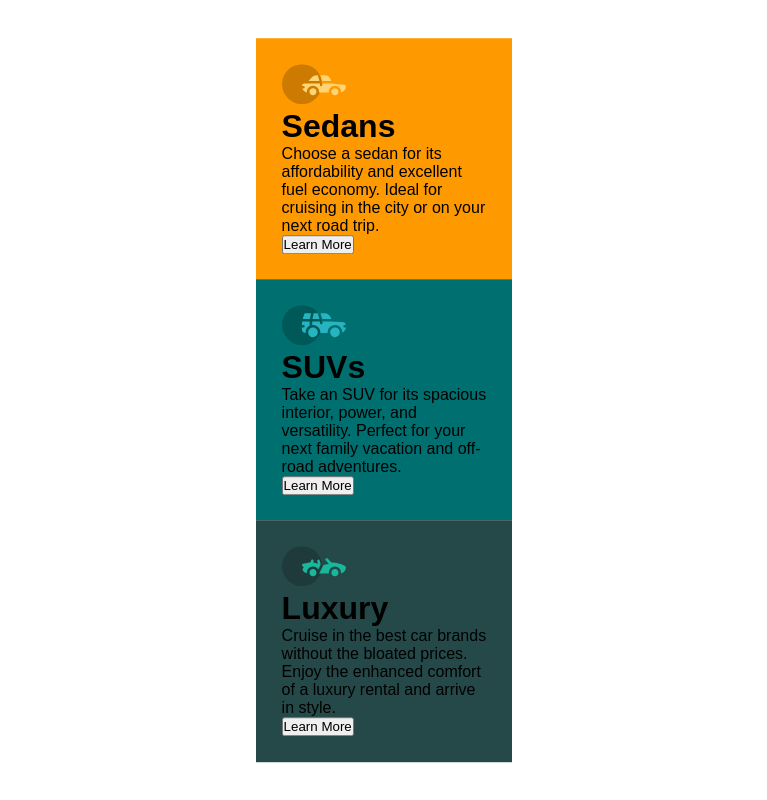
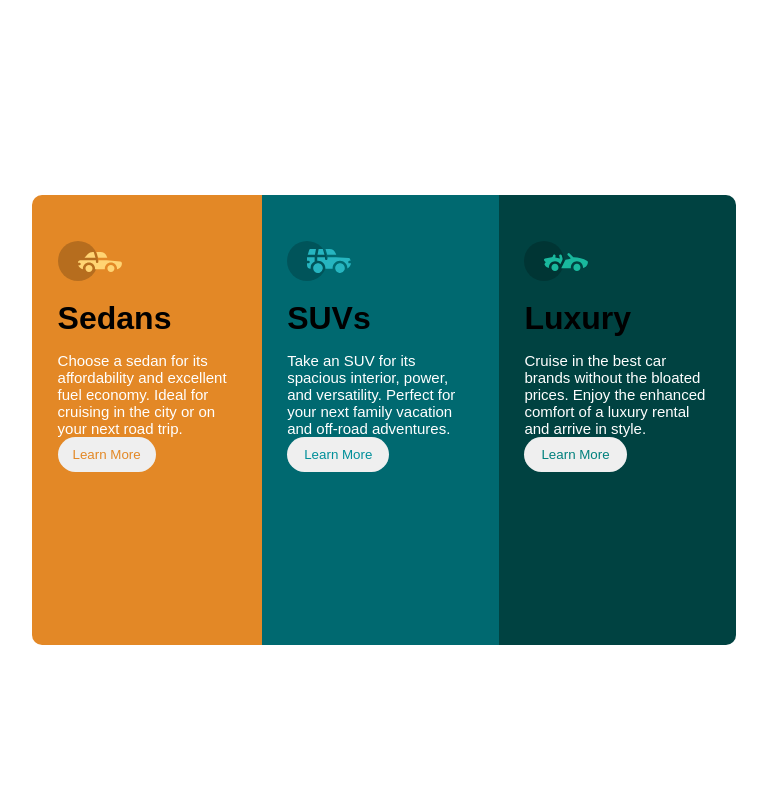
Before and after one commit to KaptainCS3/HTML----CSS, a plain HTML site: page index.html in a window 1280 px wide. Shown: the whole page, without its empty margins (256-1023 px from the left). Drawn offline with Linux system fonts and the light colour scheme.

Commit message:
added another class to the divs and button and alt to the images

```diff
--- a/index.html
+++ b/index.html
@@ -10,23 +10,23 @@
 <body>
     <div class="container">
         <div class="inner">
-        <div class="Sedans div">
-            <img src="./images/icon-sedans.svg" alt="">
+        <div class="div Sedans">
+            <img class="img" src="./images/icon-sedans.svg" alt="Sedans">
             <h1>Sedans</h1>
             <p>Choose a sedan for its affordability and excellent fuel economy. Ideal for cruising in the city or on your next road trip.</p>
-            <button type="button">Learn More</button>
+            <button class="btn sedan" type="button">Learn More</button>
         </div>
-        <div class="SUVs div">
-            <img src="./images/icon-suvs.svg" alt="">
+        <div class="div SUVs">
+            <img class="img" src="./images/icon-suvs.svg" alt="Suvs">
             <h1>SUVs</h1>
             <p>Take an SUV for its spacious interior, power, and versatility. Perfect for your next family vacation and off-road adventures.</p>
-            <button type="button">Learn More</button>
+            <button class="btn suv" type="button">Learn More</button>
         </div>
-        <div class="Luxury div">
-            <img src="./images/icon-luxury.svg" alt="">
+        <div class="div Luxury">
+            <img class="img" src="./images/icon-luxury.svg" alt="Luxury">
             <h1>Luxury</h1>
             <p>Cruise in the best car brands without the bloated prices. Enjoy the enhanced comfort of a luxury rental and arrive in style.</p>
-            <button type="button">Learn More</button>
+            <button class="btn lux" type="button">Learn More</button>
         </div>
     </div>
     </div>
--- a/style.css
+++ b/style.css
@@ -6,36 +6,60 @@
 body{
     font-family: Arial, Helvetica, sans-serif;
 }
-/*
-.container{
-    width: 60%;
+.inner{
+    width: 55%;
     height: 450px;
-    position: absolute;
-    top: 50%;
-    left: 50%;
-    transform: translate(-50%,-50%);
-    box-shadow: 0 6px 20px 0 rgba(0, 0, 0, 0.2),
-                0 6px 20px 0 rgba(0, 0, 0, 0.19);
-}
-*/
-.inner{
-    width: 20%;
-    border-radius: 10px;
+    margin: 20px auto;
+    display: flex;
+    flex-direction: row;
     position: absolute;
     top: 50%;
     left: 50%;
     transform: translate(-50%,-50%);
 }
+.div{
+    padding: 1.6em;
+    margin: 0;
+}
+.img{
+    margin-top: 20px;
+}
+.div h1{
+    margin-top: 15px;
+}
+p{
+   margin-top: 15px;
+   color: hsl(0, 0%, 100%);
+   font-size: 15px;
+}
+.Sedans{
+    background-color: hsl(31, 77%, 52%);
+    border-top-left-radius: 10px;
+    border-bottom-left-radius: 10px;
+}
+.SUVs{
+    background-color: hsl(184, 100%, 22%);
 
-.container .Sedans{
-    background-color: rgb(255, 153, 0);
-    padding: 1.6em;
 }
-.container .SUVs{
-    background-color: rgb(0, 111, 111);
-    padding: 1.6em;
+.Luxury{
+    background-color: hsl(179, 100%, 13%);
+    border-top-right-radius: 10px;
+    border-bottom-right-radius: 10px;
 }
-.container .Luxury{
-    background-color: rgb(37, 73, 73);
-    padding: 1.6em;
+.btn{
+    margin-top: 0px;
+    border: 2px transparent;
+    border-radius: 20px;
+    width: 55%;
+    padding: 10px 0;
+    cursor: pointer;
 }
+.sedan{
+    color:  hsl(31, 77%, 52%);
+}
+.suv{
+   color: hsl(184, 100%, 30%);
+}
+.lux{
+    color: hsl(179, 100%, 25%);
+}
```
